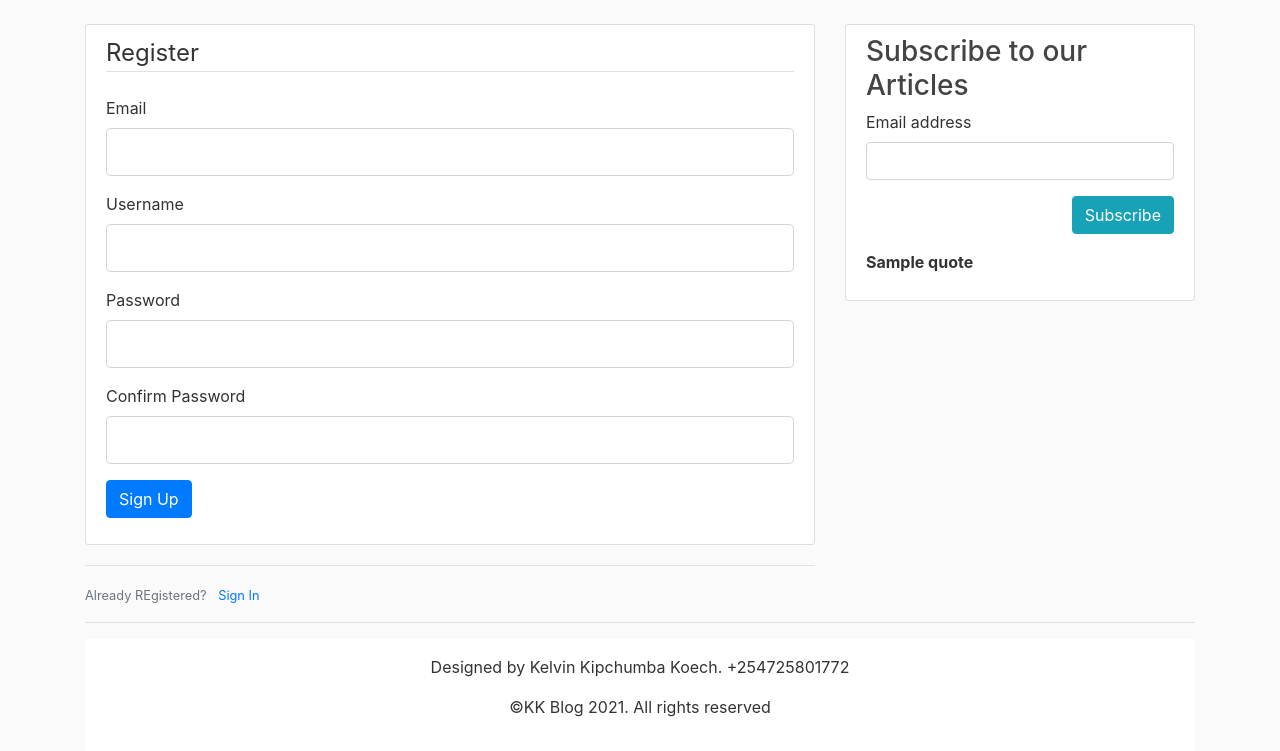
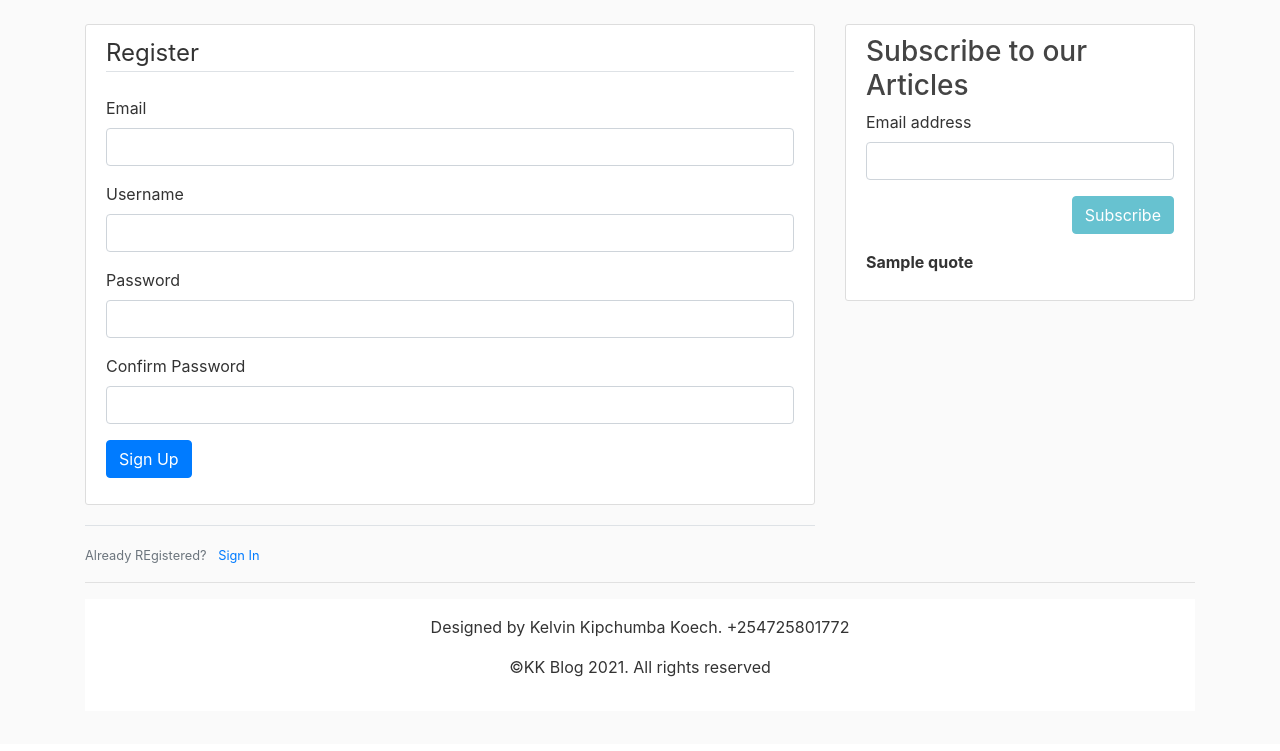
Before and after one commit to k-koech/flask-blog, a Flask app: template app/templates/register.html in a window 1280 px wide. Shown: the part 56-807 px from the top of the page. After the commit the page ends 733 px from the top, so only its background shows below. Run offline with Flask 2, Linux system fonts and the light colour scheme; tables that the repository leaves empty hold one stand-in row (values such as "Sample post"); the template is opened without the code that fills it: values that come from a table or form of the project are taken from there, most other values are stand-ins (such as "Sample title", 1, 10 or a date in 2020); some libraries are stand-ins or nearby versions.

Commit message:
updated subscribe form

```diff
--- a/app/templates/login.html
+++ b/app/templates/login.html
@@ -19,7 +19,7 @@
     {% endif %}
 {% endwith %}
 
-    <div class="content-section">
+    <div class="content-section mt-5">
         <form method="POST" action="">
             {{ form.hidden_tag() }}
             <fieldset class="form-group">
@@ -70,7 +70,7 @@
     </div>
 
 </div>
-<div class="col-md-4">
+<div class="col-md-4 mt-4">
 {% block sidebar %}
     {% include 'sidebar.html' %}
 {% endblock %}
--- a/app/templates/register.html
+++ b/app/templates/register.html
@@ -21,54 +21,54 @@
         <div class="form-group">
             {{ form.email.label(class="form-control-label") }}
             {% if form.email.errors %}
-                {{ form.email(class="form-control form-control-lg is-invalid") }}
+                {{ form.email(class="form-control is-invalid") }}
                 <div class="invalid-feedback">
                     {% for error in form.email.errors %}
                         <span>{{ error }}</span>
                     {% endfor %}
                 </div>
             {% else %}
-                {{ form.email(class="form-control form-control-lg") }}
+                {{ form.email(class="form-control") }}
             {% endif %}
         </div>
         <div class="form-group">
             {{ form.username.label(class="form-control-label sm") }}
 
             {% if form.username.errors %}
-                {{ form.username(class="form-control form-control-lg is-invalid") }}
+                {{ form.username(class="form-control is-invalid") }}
                 <div class="invalid-feedback">
                     {% for error in form.username.errors %}
                         <span>{{ error }}</span>
                     {% endfor %}
                 </div>
             {% else %}
-                {{ form.username(class="form-control form-control-lg") }}
+                {{ form.username(class="form-control") }}
             {% endif %}
         </div>
         <div class="form-group">
             {{ form.password.label(class="form-control-label") }}
             {% if form.password.errors %}
-                {{ form.password(class="form-control form-control-lg is-invalid") }}
+                {{ form.password(class="form-control is-invalid") }}
                 <div class="invalid-feedback">
                     {% for error in form.password.errors %}
                         <span>{{ error }}</span>
                     {% endfor %}
                 </div>
             {% else %}
-                {{ form.password(class="form-control form-control-lg") }}
+                {{ form.password(class="form-control") }}
             {% endif %}
         </div>
         <div class="form-group">
             {{ form.confirm_password.label(class="form-control-label") }}
             {% if form.confirm_password.errors %}
-                {{ form.confirm_password(class="form-control form-control-lg wa-validated") }}
+                {{ form.confirm_password(class="form-control wa-validated") }}
                 <div class="invalid-feedback">
                     {% for error in form.confirm_password.errors %}
                         <span>{{ error }}</span>
                     {% endfor %}
                 </div>
             {% else %}
-                {{ form.confirm_password(class="form-control form-control-lg") }}
+                {{ form.confirm_password(class="form-control") }}
             {% endif %}
         </div>
 
--- a/app/templates/sidebar.html
+++ b/app/templates/sidebar.html
@@ -11,10 +11,14 @@
           {% endif %}
         </div>
         <div class="form-group text-right">
-        {% if current_user.is_authenticated and current_user.subscribe==true %}
-            <button type="submit" class="btn btn-info">Unsubscribe</button>
+        {% if current_user.is_authenticated %}
+          {% if current_user.subscribe==true %}
+              <button type="submit" class="btn btn-info">Unsubscribe</button>
+          {% else %}
+              <button type="submit" class="btn btn-info">Subscribe</button>
+          {% endif %}
         {% else %}
-            <button type="submit" class="btn btn-info">Subscribe</button>
+          <button type="submit" disabled class="btn btn-info">Subscribe</button>
         {% endif %}
         </div>
     </form>
```
Also changed, not shown: app/templates/post.html (+8 -5 lines), app/static/profile_images/8c4e5ba762a32f05.png (added).
